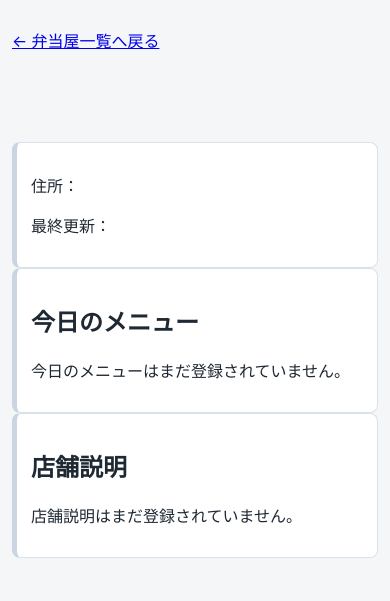
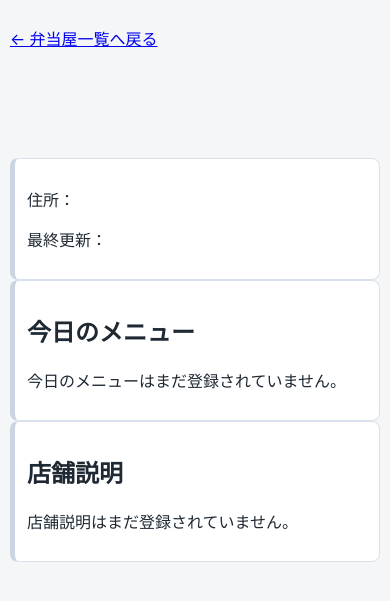
Before and after one commit to Hibiki0417/imaben, a Django app: template src/shops/templates/shops/public/shop_detail.html in a window 390 px wide. Shown: the top 601 px of the page. Run offline with Django 5.2, Linux system fonts and the light colour scheme; the template is opened without the code that fills it, so the values that code supplies are empty.

Commit message:
改善：客側一覧ページのスマホ操作性を調整

```diff
--- a/src/shops/static/shops/css/public.css
+++ b/src/shops/static/shops/css/public.css
@@ -19,8 +19,13 @@
     box-sizing: border-box;
 }
 
+html {
+    -webkit-text-size-adjust: 100%;
+}
+
 body {
     margin: 0;
+    min-width: 320px;
     font-family: system-ui, -apple-system, BlinkMacSystemFont, "Segoe UI", sans-serif;
     background: var(--bg);
     color: var(--text);
@@ -31,6 +36,8 @@
     max-width: 880px;
     margin: 0 auto;
     padding: 16px;
+    padding-left: max(16px, env(safe-area-inset-left));
+    padding-right: max(16px, env(safe-area-inset-right));
 }
 
 .header {
@@ -48,6 +55,7 @@
     color: var(--muted);
     line-height: 1.7;
     margin: 0;
+    overflow-wrap: anywhere;
 }
 
 .list-header {
@@ -69,6 +77,7 @@
     color: var(--muted);
     line-height: 1.6;
     margin: 0;
+    overflow-wrap: anywhere;
 }
 
 .shop-count {
@@ -92,6 +101,8 @@
     border-left: 5px solid #cbd5e1;
     border-radius: 8px;
     padding: 16px;
+    min-width: 0;
+    overflow: hidden;
     transition: border-color 0.2s ease, box-shadow 0.2s ease, opacity 0.2s ease;
 }
 
@@ -123,10 +134,15 @@
     gap: 12px;
 }
 
+.shop-card-header > div {
+    min-width: 0;
+}
+
 .shop-name {
     font-size: 21px;
     line-height: 1.35;
     margin: 0 0 6px;
+    overflow-wrap: anywhere;
 }
 
 .shop-name a {
@@ -143,6 +159,7 @@
     font-size: 14px;
     line-height: 1.5;
     margin: 0;
+    overflow-wrap: anywhere;
 }
 
 .promotion-label {
@@ -168,11 +185,14 @@
 .status-badge {
     display: inline-flex;
     align-items: center;
+    justify-content: center;
     border-radius: 999px;
     font-size: 13px;
     font-weight: 800;
     line-height: 1;
+    min-height: 34px;
     padding: 8px 10px;
+    text-align: center;
 }
 
 .badge-open {
@@ -223,6 +243,7 @@
 .menu-text {
     line-height: 1.7;
     margin: 0;
+    overflow-wrap: anywhere;
 }
 
 .discount-box {
@@ -244,6 +265,7 @@
 .discount-box p {
     line-height: 1.6;
     margin: 4px 0;
+    overflow-wrap: anywhere;
 }
 
 .shop-card-footer {
@@ -257,16 +279,21 @@
 .updated-text {
     color: var(--muted);
     font-size: 13px;
+    line-height: 1.5;
 }
 
 .detail-link {
+    display: inline-flex;
+    align-items: center;
+    justify-content: center;
     border: 1px solid var(--line);
     border-radius: 8px;
     color: var(--text);
     flex: 0 0 auto;
     font-size: 14px;
     font-weight: 700;
-    padding: 8px 12px;
+    min-height: 44px;
+    padding: 10px 14px;
     text-decoration: none;
 }
 
@@ -292,9 +319,19 @@
     margin: 0;
 }
 
+@media (hover: none) {
+    .shop-name a:hover,
+    .detail-link:hover {
+        text-decoration: none;
+        background: transparent;
+    }
+}
+
 @media (max-width: 600px) {
     .page {
         padding: 12px;
+        padding-left: max(12px, env(safe-area-inset-left));
+        padding-right: max(12px, env(safe-area-inset-right));
     }
 
     .header {
@@ -308,6 +345,10 @@
     .list-header {
         align-items: flex-start;
         flex-direction: column;
+    }
+
+    .shop-count {
+        align-self: flex-start;
     }
 
     .shop-card {
@@ -330,9 +371,56 @@
     .shop-card-footer {
         align-items: stretch;
         flex-direction: column;
+        gap: 10px;
     }
 
     .detail-link {
-        text-align: center;
+        width: 100%;
     }
 }
+
+@media (max-width: 430px) {
+    .page {
+        padding: 10px;
+        padding-left: max(10px, env(safe-area-inset-left));
+        padding-right: max(10px, env(safe-area-inset-right));
+    }
+
+    .header-title {
+        font-size: 24px;
+    }
+
+    .list-header h1 {
+        font-size: 20px;
+    }
+
+    .shop-list {
+        gap: 10px;
+    }
+
+    .shop-card {
+        padding: 12px;
+    }
+
+    .badge-row {
+        display: grid;
+        grid-template-columns: repeat(2, minmax(0, 1fr));
+    }
+
+    .status-badge {
+        width: 100%;
+    }
+
+    .promotion-label {
+        border-radius: 8px;
+        line-height: 1.3;
+        text-align: center;
+        white-space: normal;
+        width: 100%;
+    }
+
+    .menu-box,
+    .discount-box {
+        padding: 10px;
+    }
+}
```
